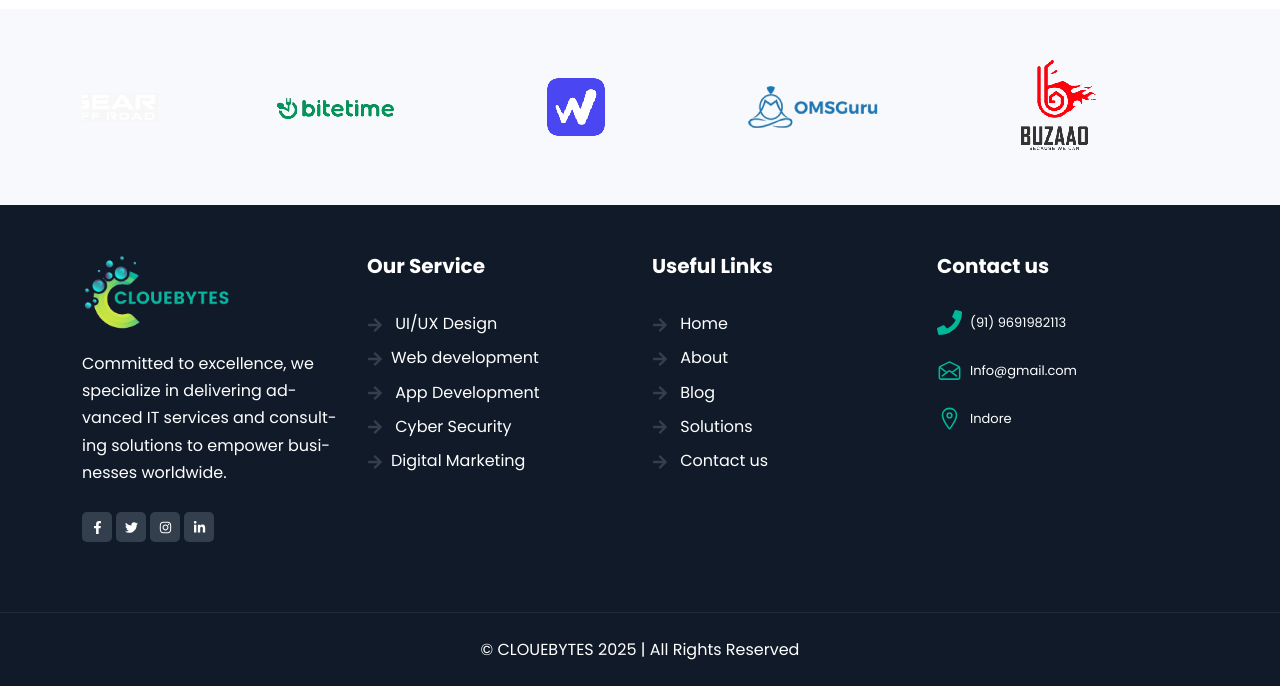
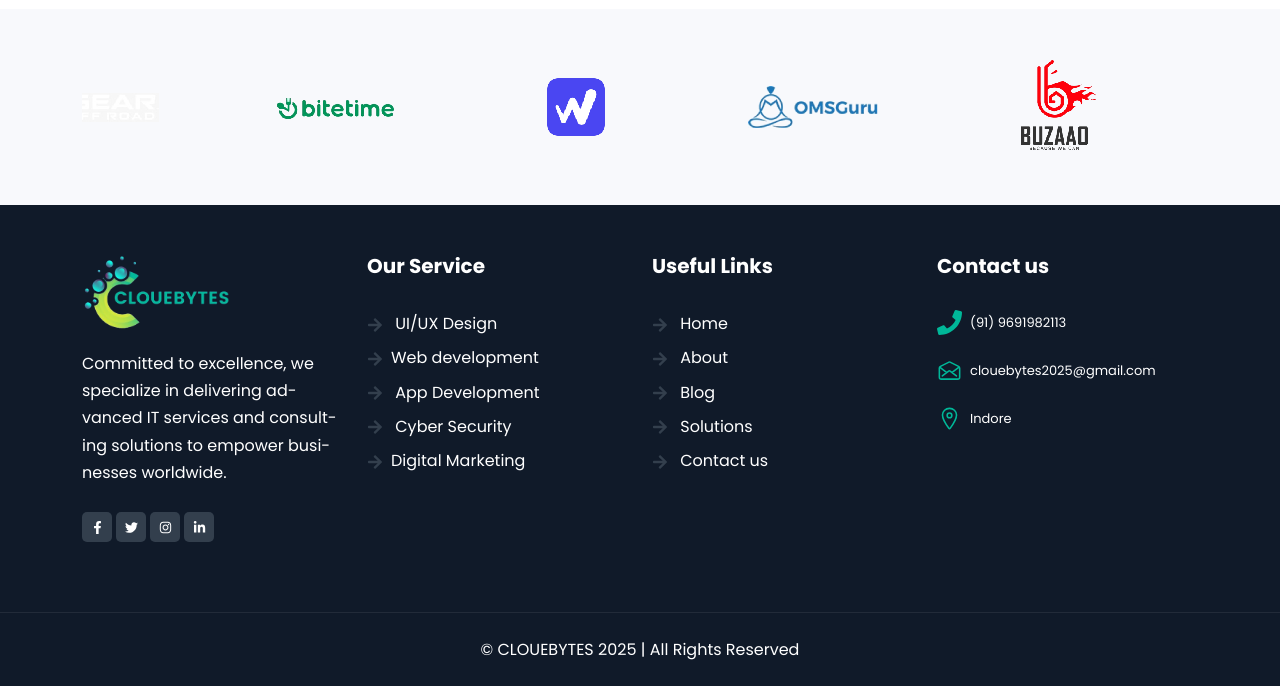
Before and after one commit to Rohit0035/clouebuteIT, a React (Create React App) app: page / in a window 1280 px wide. Shown: the part 7303-7989 px from the top of the page. Built offline with nearby package versions, Linux system fonts and the light colour scheme.

Commit message:
new changes

```diff
--- a/src/components/ContactMain.js
+++ b/src/components/ContactMain.js
@@ -9,10 +9,10 @@ const ContactMain = () => {
     // Please See Documentation for more information
     emailjs
       .sendForm(
-        "service_saggk1s", //YOUR_SERVICE_ID
-        "template_h1zy6gr", //YOUR_TEMPLATE_ID
+        "service_m2kuscw", //YOUR_SERVICE_ID
+        "template_o0t3b34", //YOUR_TEMPLATE_ID
         form.current,
-        "HzqxBhAngK466cw6f" //YOUR_PUBLIC_KEY
+        "0xu-DdBfKRlaaGfoV" //YOUR_PUBLIC_KEY
       )
       .then(
         (result) => {
@@ -58,7 +58,7 @@ const ContactMain = () => {
                 </div>
                 <div className='media-body'>
                   <h5> Email</h5>
-                  <h6>info@gmail.com </h6>
+                  <h6>clouebytes2025@gmail.com </h6>
                 </div>
               </div>
             </div>
@@ -128,7 +128,7 @@ const ContactMain = () => {
                     <select
                       className="single-input-inner"
                       style={{ width: "100%", padding: '10px 5px' }}
-                      name='message'
+                      name='service'
                     >
                       <option>--Select Service--</option>
                       <option>Website</option>
--- a/src/components/FooterOne.js
+++ b/src/components/FooterOne.js
@@ -148,7 +148,7 @@ const FooterOne = () => {
                       <div className='media-body align-self-center'>
                         <div className='post-info mb-2'>
                           <IoMailOpenOutline size={25} />
-                          <span>Info@gmail.com </span>
+                          <span>clouebytes2025@gmail.com </span>
                         </div>
                       </div>
                     </div>
```
